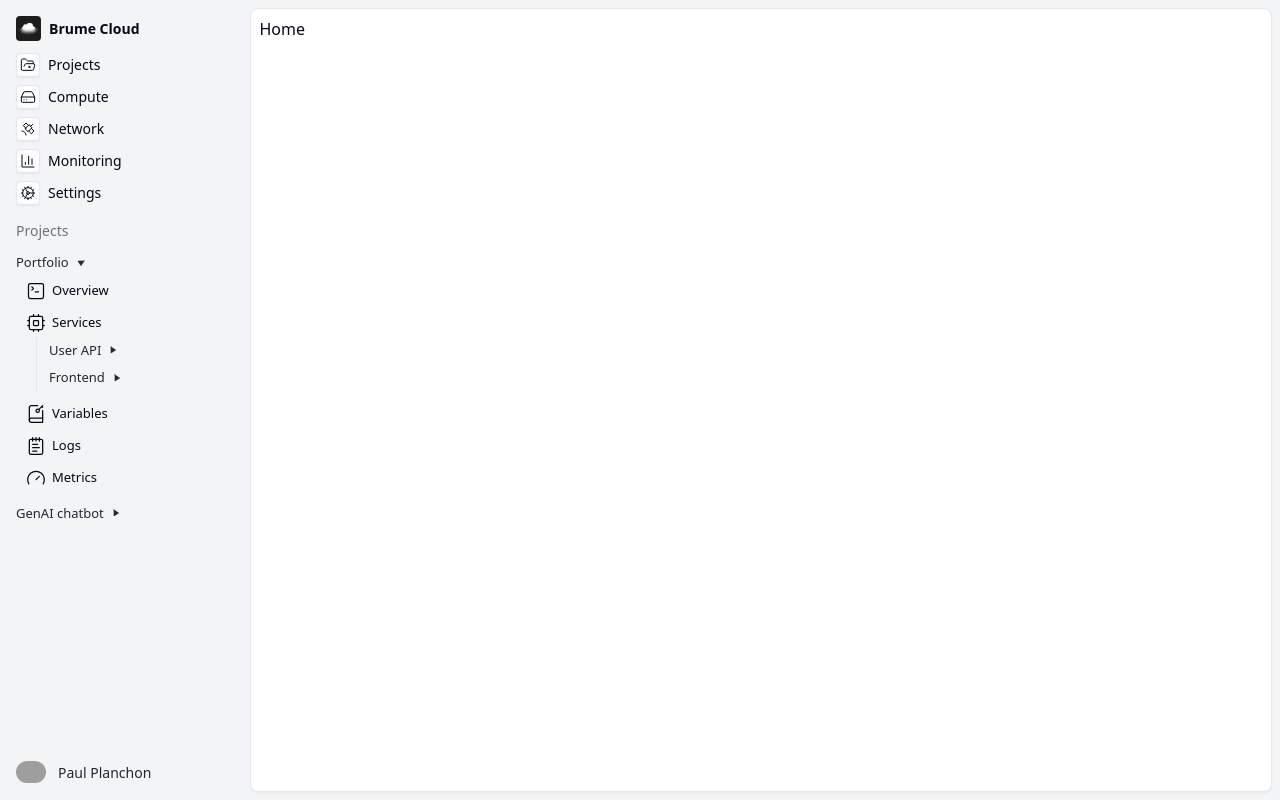
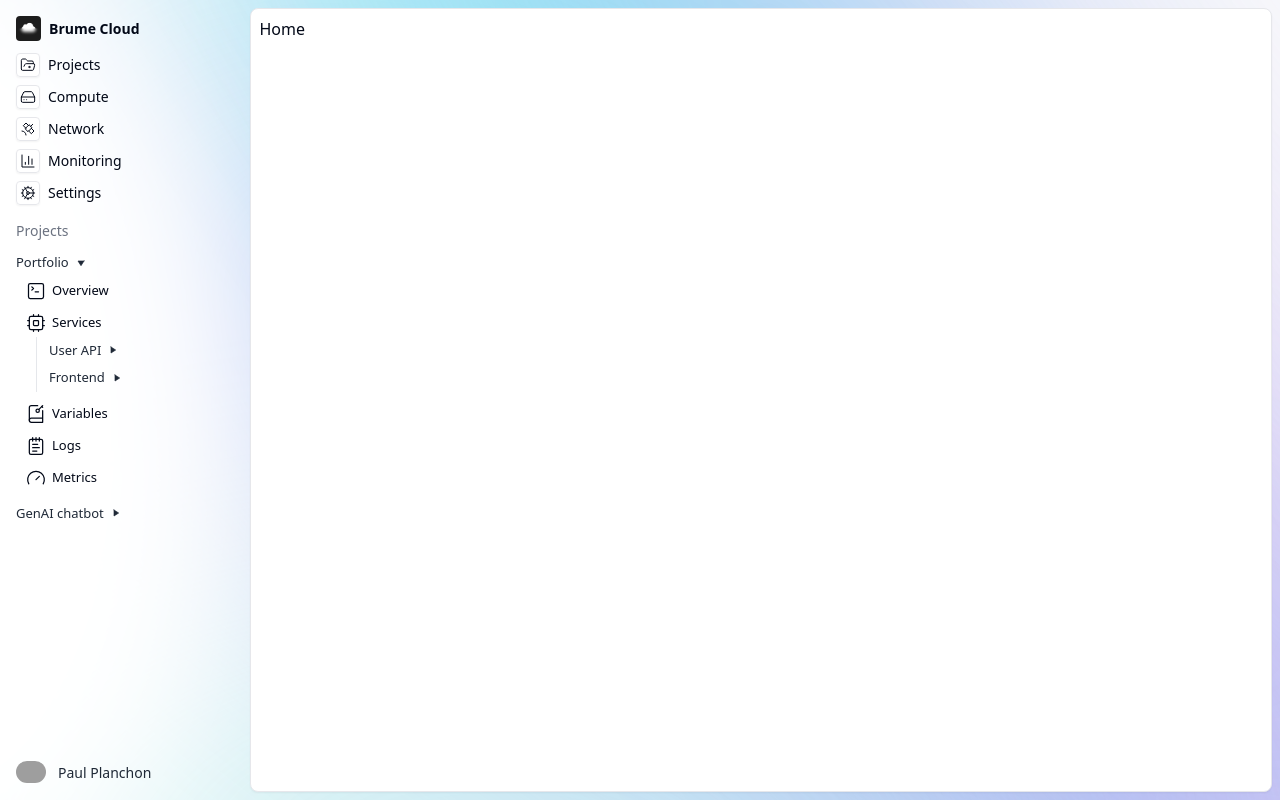
Before and after one commit to brumecloud/brume, a React (Vite) app in the folder console/: page / in a window 1280 px wide. Built offline with nearby package versions, Linux system fonts and the light colour scheme; grey boxes are pictures that could not be loaded; the HTML template or start-up script is replaced by a standard one.

Commit message:
feat: console bg

```diff
--- a/console/src/router/layout/console.layout.tsx
+++ b/console/src/router/layout/console.layout.tsx
@@ -1,9 +1,14 @@
+import bg from "@/assets/bg.svg";
 import { AsideMenu } from "@/components/menu/aside.menu";
 import { Outlet } from "react-router-dom";
 
 export const ConsoleLayout = () => {
   return (
-    <div className="relative m-0 flex h-screen w-screen justify-between bg-gray-100 p-0">
+    <div
+      className="relative m-0 flex h-screen w-screen justify-between bg-gray-50 bg-cover bg-fixed bg-no-repeat p-0"
+      style={{
+        backgroundImage: `url(${bg})`,
+      }}>
       <div className="flex h-full w-full flex-row">
         <div className="h-full w-[300px]">
           <AsideMenu />
```
Also changed, not shown: console/src/assets/bg.svg (added).
